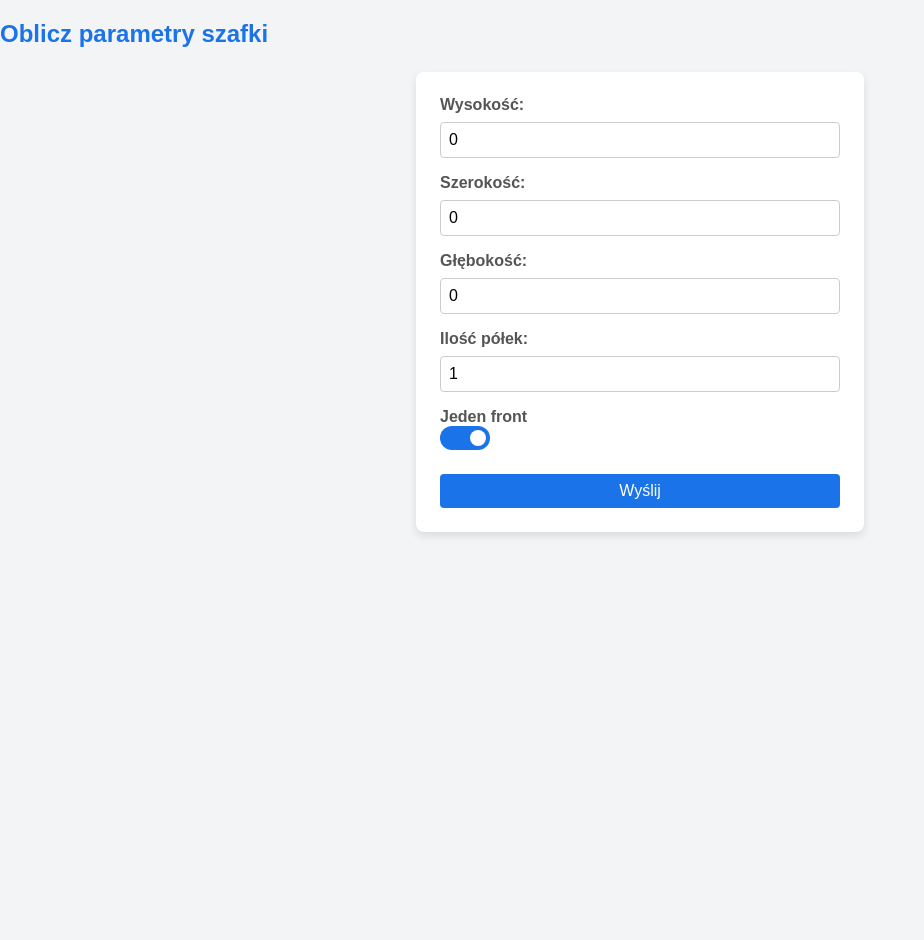
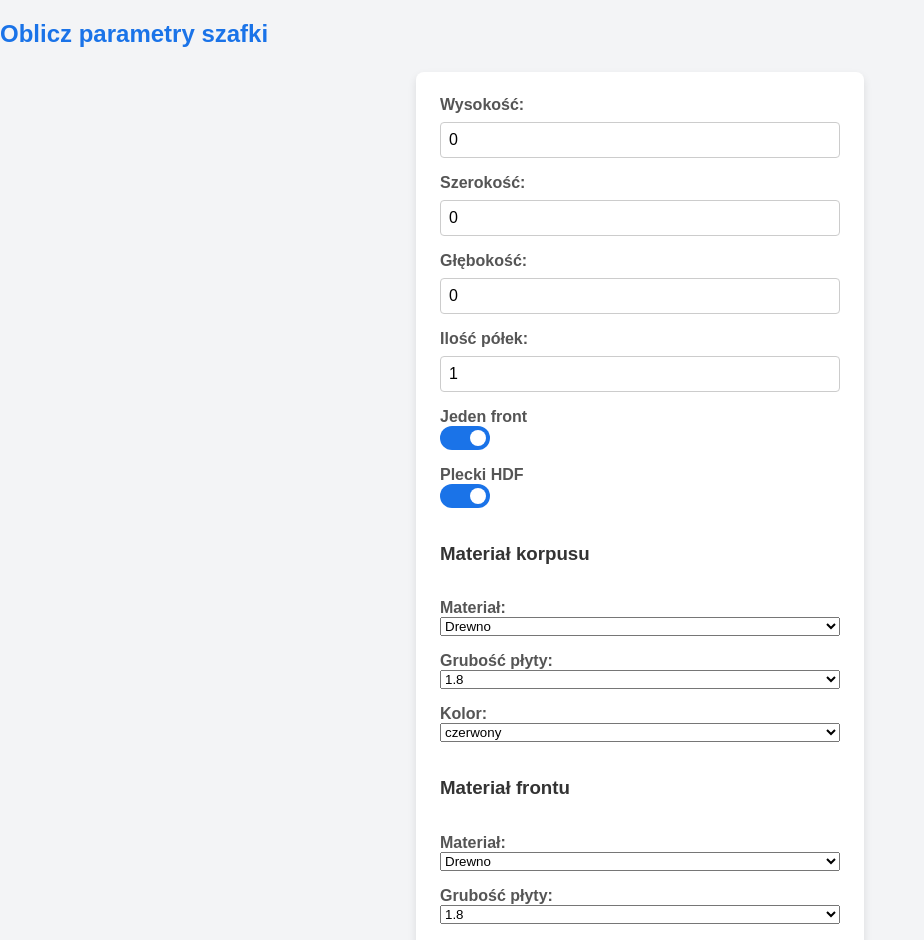
Before and after one commit to lucki90/Furniture-front, an Angular app: page / in a window 1280 px wide. Shown: the top 940 px of the page, without its empty margins (0-924 px from the left). Before the commit the page ends 800 px from the top, so only its background shows below. Built offline with nearby package versions, Linux system fonts and the light colour scheme.

Commit message:
material add

```diff
--- a/src/app/alone-cabinet/alone-cabinet.component.html
+++ b/src/app/alone-cabinet/alone-cabinet.component.html
@@ -26,6 +26,55 @@
         <span class="slider"></span>
       </label>
     </label>
+
+        <!-- Przełącznik plecki hdf -->
+        <label>
+          <span>{{ needBacks ? 'Plecki HDF' : 'Brak plecków' }}</span>
+          <label class="switch">
+            <input type="checkbox" [(ngModel)]="needBacks" name="needBacks" />
+            <span class="slider"></span>
+          </label>
+        </label>
+
+        <h3>Materiał korpusu</h3>
+        <label>
+          Materiał:
+          <select [(ngModel)]="boxMaterial" name="boxMaterial">
+            <option *ngFor="let material of materials" [value]="material.value">{{ material.label }}</option>
+          </select>
+        </label>
+        <label>
+          Grubość płyty:
+          <select [(ngModel)]="boxBoardThickness" name="boxBoardThickness">
+            <option *ngFor="let thickness of thicknesses" [value]="thickness">{{ thickness }}</option>
+          </select>
+        </label>
+        <label>
+          Kolor:
+          <select [(ngModel)]="boxColor" name="boxColor">
+            <option *ngFor="let color of colors" [value]="color">{{ color }}</option>
+          </select>
+        </label>
+
+        <h3>Materiał frontu</h3>
+  <label>
+    Materiał:
+    <select [(ngModel)]="frontMaterial" name="frontMaterial">
+      <option *ngFor="let material of materials" [value]="material.value">{{ material.label }}</option>
+    </select>
+  </label>
+  <label>
+    Grubość płyty:
+    <select [(ngModel)]="frontBoardThickness" name="frontBoardThickness">
+      <option *ngFor="let thickness of thicknesses" [value]="thickness">{{ thickness }}</option>
+    </select>
+  </label>
+  <label>
+    Kolor:
+    <select [(ngModel)]="frontColor" name="frontColor">
+      <option *ngFor="let color of colors" [value]="color">{{ color }}</option>
+    </select>
+  </label>
 
     <button type="submit">Wyślij</button>
   </form>
@@ -59,5 +108,22 @@
         </tr>
       </tbody>
     </table>
+    <h3>Lista potrzenych elementów:</h3>
+    <table>
+      <thead>
+        <tr>
+          <th>ID</th>
+          <th>Nazwa elementu</th>
+          <th>Ilość</th>
+        </tr>
+      </thead>
+      <tbody>
+        <tr *ngFor="let component of response.componentList; index as i">
+          <td>{{ i + 1 }}</td>
+          <td>{{ component.componentName }}</td>
+          <td>{{ component.quantity ?? '0' }}</td>
+        </tr>
+      </tbody>
+    </table>
   </div>
 </div>
--- a/src/app/alone-cabinet/alone-cabinet.component.ts
+++ b/src/app/alone-cabinet/alone-cabinet.component.ts
@@ -12,8 +12,25 @@ export class AloneCabinetComponent {
   depth: number = 0;
   shelfQuantity: number = 1;
   oneFront: boolean = true;
+  needBacks: boolean = true;
+
+  boxMaterial: string = 'CHIPBOARD';
+  boxBoardThickness: number = 1.8;
+  boxColor: string = 'czerwony';
+
+  frontMaterial: string = 'CHIPBOARD';
+  frontBoardThickness: number = 1.8;
+  frontColor: string = 'bialy';
+
   response: any;
 
+  materials = [
+    { value: 'CHIPBOARD', label: 'Drewno' },
+    { value: 'GLASS', label: 'Szkło' },
+    { value: 'PLASTIC', label: 'Plastik' }
+  ];
+  thicknesses = [1.6, 1.8, 2.0];
+  colors = ['bialy', 'czarny', 'czerwony'];
 
   constructor(private cabinetService: AloneCabinetService) { }
 
@@ -23,7 +40,16 @@ export class AloneCabinetComponent {
       width: this.width,
       depth: this.depth,
       shelfQuantity: this.shelfQuantity,
-      oneFront: this.oneFront
+      oneFront: this.oneFront,
+      needBacks: this.needBacks,
+      materialRequest: {
+        boxMaterial: this.boxMaterial,
+        boxBoardThickness: this.boxBoardThickness,
+        boxColor: this.boxColor,
+        frontMaterial: this.frontMaterial,
+        frontBoardThickness: this.frontBoardThickness,
+        frontColor: this.frontColor
+      }
     };
 
     this.cabinetService.calculateCabinet(requestBody).subscribe(
```
